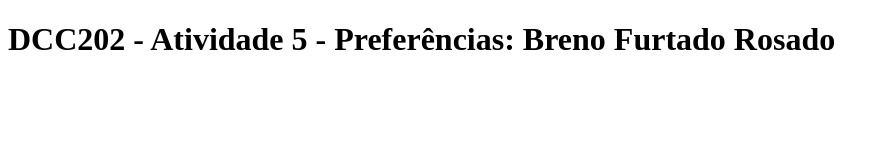
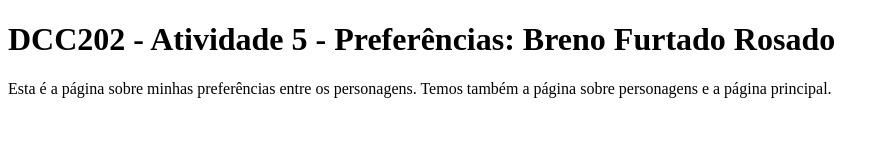
Before and after one commit to ufjf-dcc202/ufjf-dcc202-2023-3-a-atv5-C9BrenoFR, a website: page preferencias.html in a window 1280 px wide. Shown: the whole page, without its empty margins (0-889 px from the left). Drawn offline with Linux system fonts and the light colour scheme.

Commit message:
Adiciona um paragrafo em preferencias.html

```diff
--- a/preferencias.html
+++ b/preferencias.html
@@ -8,7 +8,7 @@
 <body>
     <main>
         <h1>DCC202 - Atividade 5 - Preferências: Breno Furtado Rosado</h1>
-
+        <p>Esta é a página sobre minhas preferências entre os personagens. Temos também a página sobre personagens e a página principal.</p>
 
     </main>
 </body>
```
